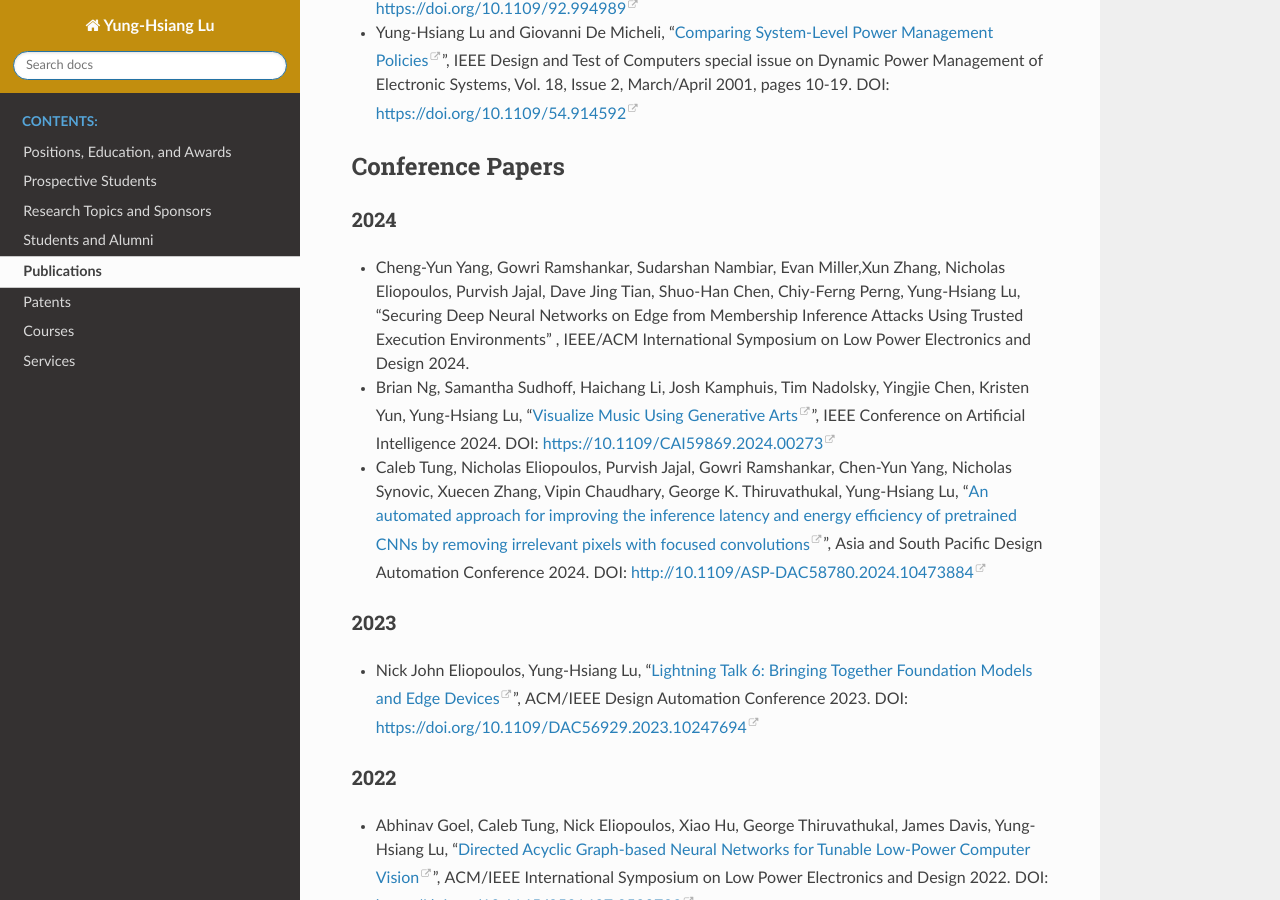
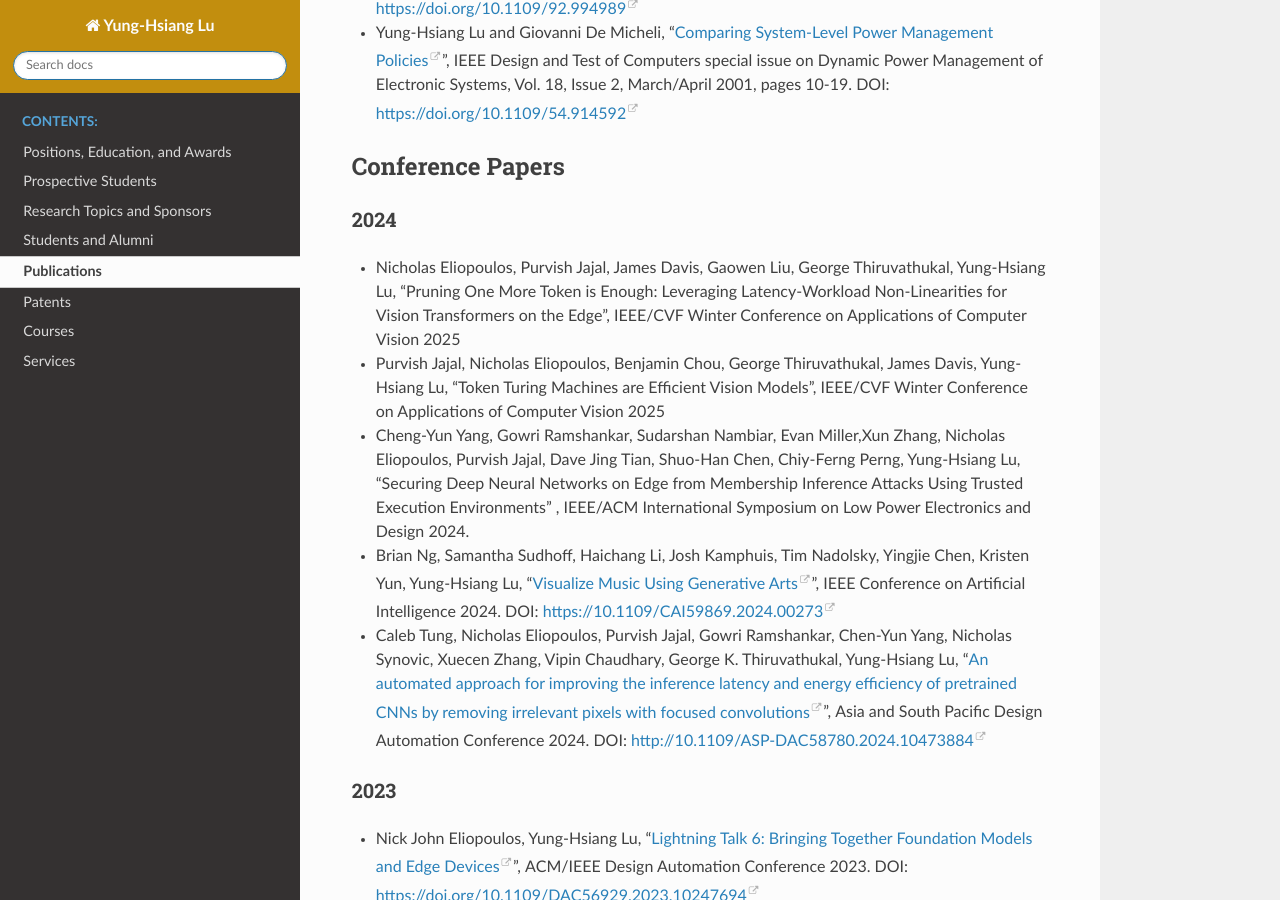
Before and after one commit to luyunghsiang/yhluweb, a Sphinx documentation site: the page built from source/publications.rst, in a window 1280 px wide and 900 px high, scrolled down 4551 px. Built offline with Sphinx 7.4.7 and the Read the Docs theme 3.1.0, drawn with Linux system fonts in a browser that asks for light colours.

Commit message:
add new papers

```diff
--- a/source/publications.rst
+++ b/source/publications.rst
@@ -322,6 +322,18 @@ Conference Papers
 
 2024
 ^^^^
+
+- Nicholas Eliopoulos, Purvish Jajal, James Davis, Gaowen Liu, George
+  Thiruvathukal, Yung-Hsiang Lu, "Pruning One More Token is Enough:
+  Leveraging Latency-Workload Non-Linearities for Vision Transformers on
+  the Edge", IEEE/CVF Winter Conference on Applications of Computer
+  Vision 2025
+
+- Purvish Jajal, Nicholas Eliopoulos, Benjamin Chou, George
+  Thiruvathukal, James Davis, Yung-Hsiang Lu, "Token Turing Machines are
+  Efficient Vision Models", IEEE/CVF Winter Conference on Applications
+  of Computer Vision 2025
+
 - Cheng-Yun Yang, Gowri Ramshankar, Sudarshan Nambiar, Evan Miller,Xun
   Zhang, Nicholas Eliopoulos, Purvish Jajal, Dave Jing Tian, Shuo-Han
   Chen, Chiy-Ferng Perng, Yung-Hsiang Lu, "Securing Deep Neural
```
Also changed, not shown: source/index.rst (+7 -0 lines).
